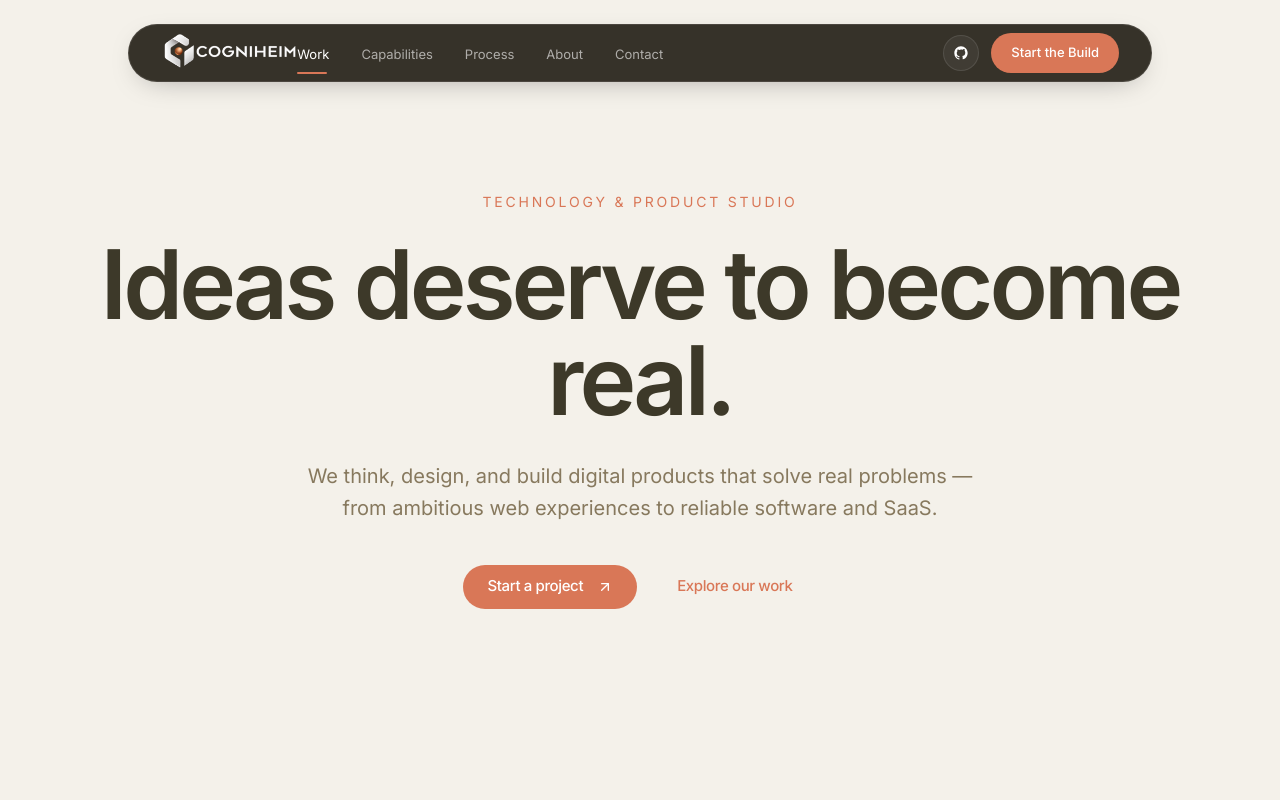
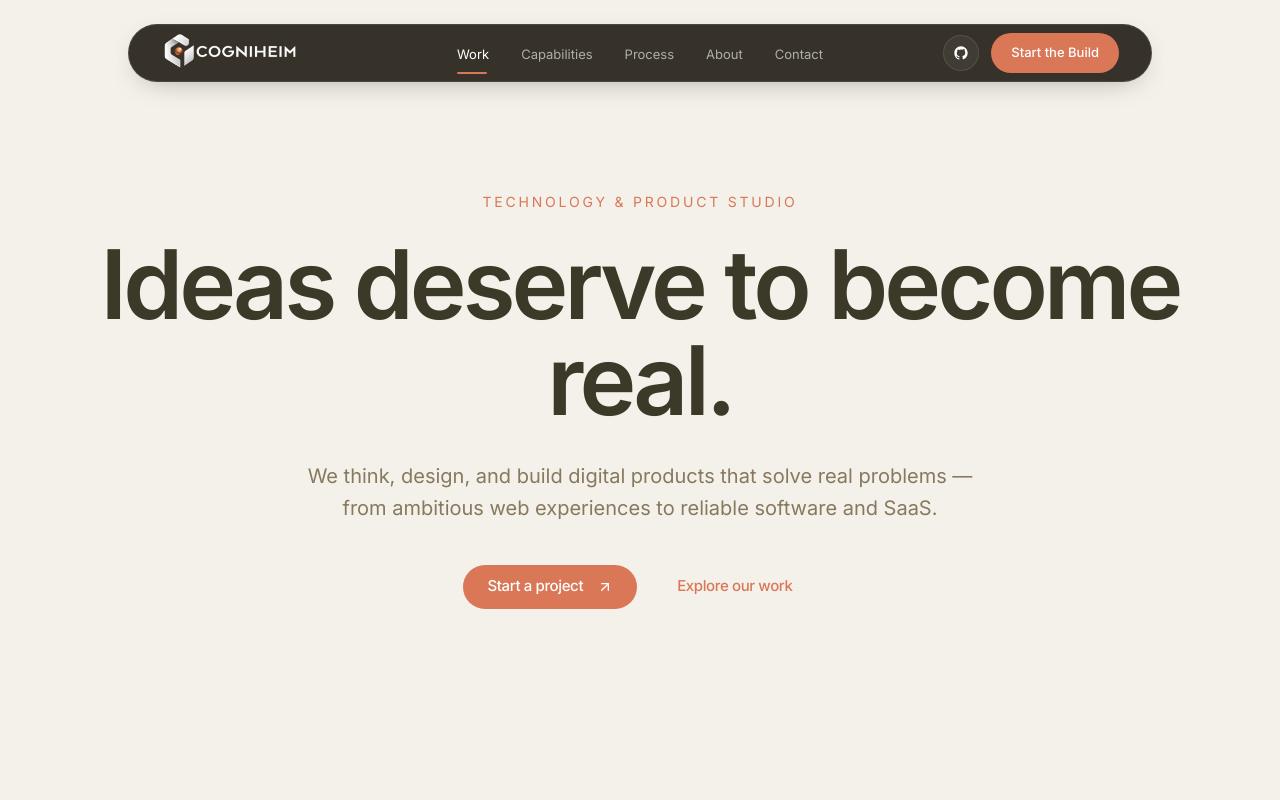
Before and after one commit to sameerthedeveloper/cogniheim, a Next.js app: page / in a window 1280 px wide. Shown: the top 800 px of the page. Built offline with nearby package versions, Linux system fonts and the light colour scheme.

Commit message:
Align navbar groups

```diff
--- a/app/components/Nav.jsx
+++ b/app/components/Nav.jsx
@@ -138,11 +138,11 @@ export default function Nav() {
         open ? 'flex flex-col rounded-[28px]' : 'flex rounded-full',
       )}
     >
-      <nav ref={navRef} className="mx-auto flex h-14 w-full max-w-full items-center justify-between px-5 sm:px-8">
+      <nav ref={navRef} className="mx-auto flex h-14 w-full max-w-full items-center justify-between px-5 sm:px-8 md:grid md:grid-cols-[1fr_auto_1fr]">
         <a
           href="#top"
           data-nav-item
-          className="relative flex items-center justify-center"
+          className="relative flex shrink-0 items-center justify-center md:justify-self-start"
         >
           {/* eslint-disable-next-line @next/next/no-img-element */}
           <img
@@ -152,7 +152,7 @@ export default function Nav() {
           />
         </a>
 
-        <ul ref={listRef} className="relative hidden items-center gap-8 md:flex">
+        <ul ref={listRef} className="relative hidden items-center gap-8 md:flex md:justify-self-center">
           <span
             ref={indicatorRef}
             className="pointer-events-none absolute -bottom-2.25 left-0 h-0.5 rounded-full bg-accent opacity-0"
@@ -171,7 +171,7 @@ export default function Nav() {
           ))}
         </ul>
 
-        <div className="ml-auto hidden items-center gap-3 md:flex">
+        <div className="ml-auto hidden items-center gap-3 md:flex md:justify-self-end">
           <a
             href="https://github.com/sameerthedeveloper"
             target="_blank"
```
